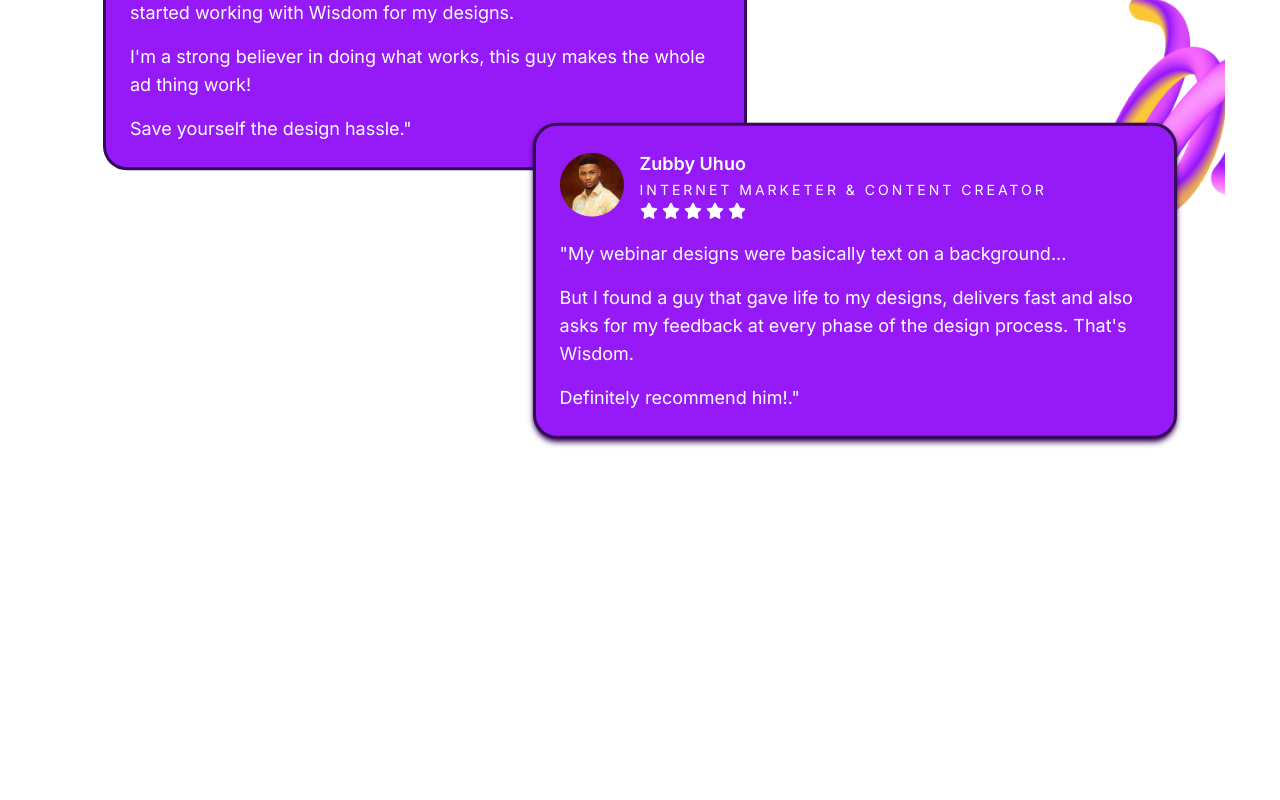
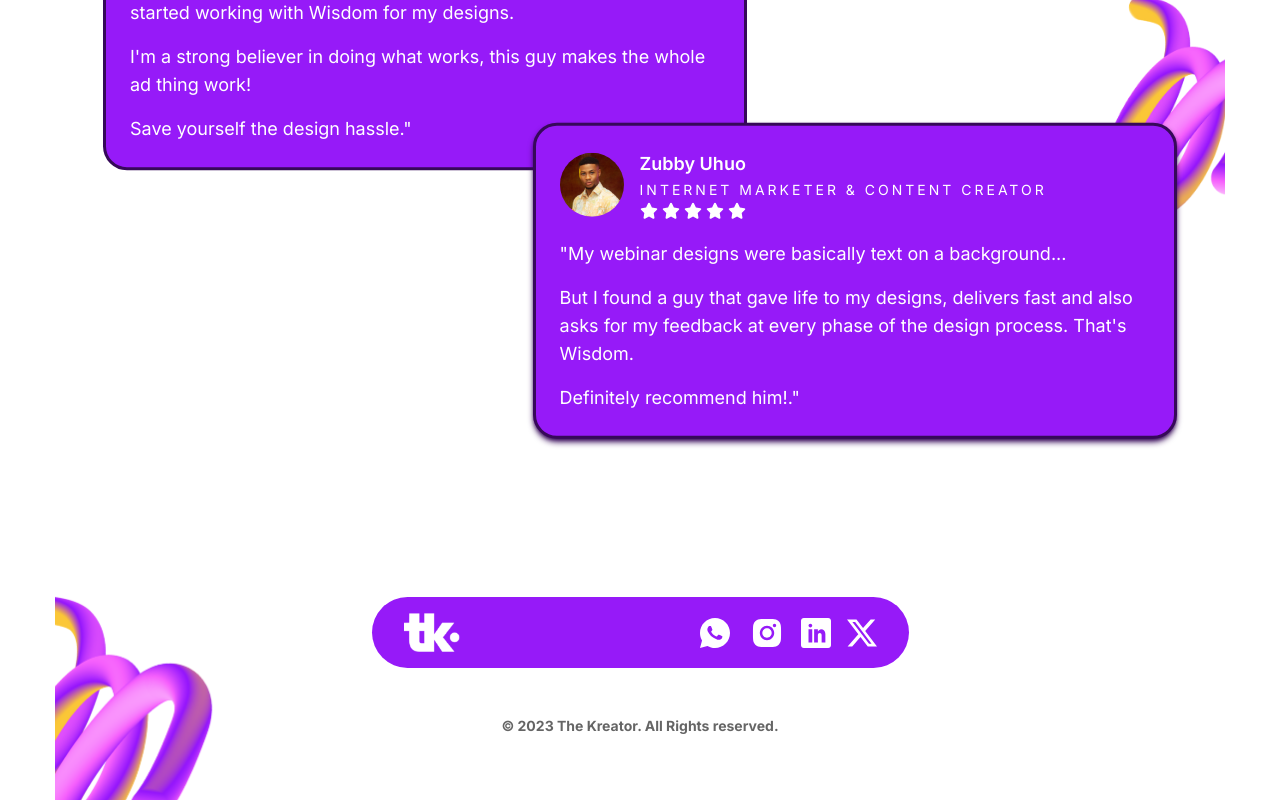
Before and after one commit to TheAce74/TheKreatorPortfolio, a React (Vite) app: page / in a window 1280 px wide. Shown: the part 2444-3244 px from the top of the page. Before the commit the page ends 3057 px from the top, so only its background shows below. Built offline with nearby package versions, Linux system fonts and the light colour scheme.

Commit message:
feat: completed basic app, fun stuff next up

```diff
--- a/src/App.tsx
+++ b/src/App.tsx
@@ -1,3 +1,4 @@
+import Footer from "./components/Footer";
 import Header from "./components/Header";
 import Home from "./components/Home";
 import Portfolio from "./components/Portfolio";
@@ -10,6 +11,7 @@ function App() {
       <Home />
       <Portfolio />
       <Testimonials />
+      <Footer />
     </main>
   );
 }
--- /dev/null
+++ b/src/components/Footer.tsx
@@ -0,0 +1,76 @@
+import logoDark from "../assets/logo-dark.png";
+import { RiWhatsappFill } from "react-icons/ri";
+import { AiFillInstagram } from "react-icons/ai";
+import { ImLinkedin } from "react-icons/im";
+import { BsTwitterX } from "react-icons/bs";
+import curve4 from "../assets/curved4.png";
+
+export default function Footer() {
+  return (
+    <footer id="contact" className="section relative">
+      <div className="w-[max(50%,_30ch)] mx-auto bg-primary-500 dark:bg-primary-900 text-neutral-100 py-4 px-8 my-12 md:-mt-12 rounded-full flex items-center justify-between">
+        <img
+          src={logoDark}
+          alt="The Kreator's Logo"
+          draggable={false}
+          width="86px"
+          height="62px"
+          className="sm:w-14 w-10"
+        />
+        <ul
+          role="list"
+          aria-label="social links"
+          className="flex items-center gap-4"
+        >
+          <li aria-label="whatsapp">
+            <a
+              href="https://wa.link/b6du7i"
+              target="_blank"
+              className="text-4xl hover:text-indigo-300 focus:text-indigo-300 transition-colors"
+            >
+              <RiWhatsappFill />
+            </a>
+          </li>
+          <li aria-label="instagram">
+            <a
+              href="http://instagram.com/kreatorgraphics"
+              target="_blank"
+              className="text-4xl hover:text-indigo-300 focus:text-indigo-300 transition-colors"
+            >
+              <AiFillInstagram />
+            </a>
+          </li>
+          <li aria-label="linkedin">
+            <a
+              href=""
+              target="_blank"
+              className="text-3xl hover:text-indigo-300 focus:text-indigo-300 transition-colors"
+            >
+              <ImLinkedin />
+            </a>
+          </li>
+          <li aria-label="x">
+            <a
+              href=""
+              target="_blank"
+              className="text-3xl hover:text-indigo-300 focus:text-indigo-300 transition-colors"
+            >
+              <BsTwitterX />
+            </a>
+          </li>
+        </ul>
+      </div>
+      <p className="text-center font-bold opacity-60 text-sm mb-8">
+        &copy; 2023 The Kreator. All Rights reserved.
+      </p>
+      <img
+        src={curve4}
+        alt=""
+        draggable={false}
+        width="373px"
+        height="647px"
+        className="absolute bottom-0 left-[-1rem] w-48 -z-10"
+      />
+    </footer>
+  );
+}
```
